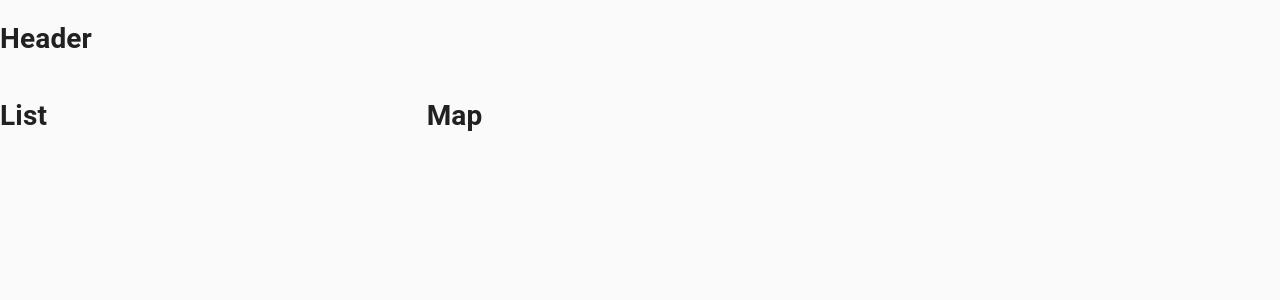
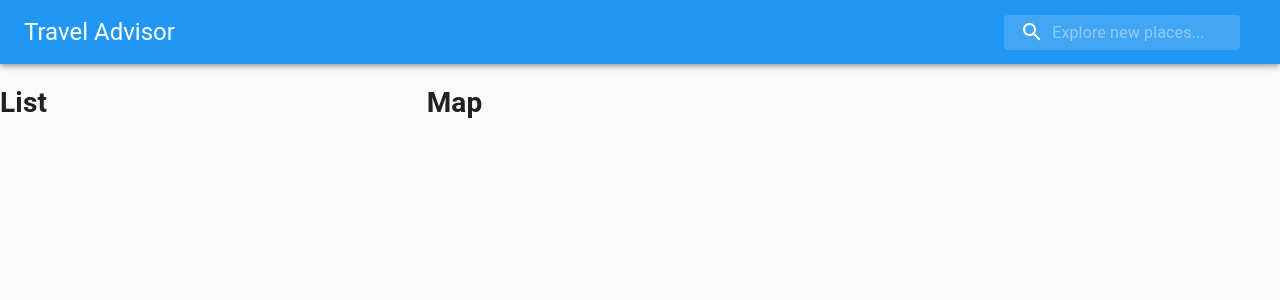
Before and after one commit to guizioliveira/travel-advisor-app, a React (Vite) app: page / in a window 1280 px wide. Shown: the top 300 px of the page. Built offline with nearby package versions, Linux system fonts and the light colour scheme.

Commit message:
add styles to header

```diff
--- a/src/components/Header/Header.tsx
+++ b/src/components/Header/Header.tsx
@@ -1,8 +1,39 @@
 import React from 'react';
+import { Autocomplete } from '@react-google-maps/api';
+import {
+    AppBar,
+    Toolbar,
+    Typography,
+    InputBase,
+    Box
+} from '@material-ui/core';
+import { Search } from '@material-ui/icons';
+
+import useStyles from './styles';
 
 const Header = () => {
+    const classes = useStyles();
     return (
-        <h1>Header</h1>
+        <AppBar
+            className={classes.primaryColor}
+            position='static'
+        >
+            <Toolbar className={classes.toolbar}>
+                <Typography variant='h5' className={classes.title}>
+                    Travel Advisor
+                </Typography>
+                <Box display="flex">
+                    {/* <Autocomplete> */}
+                        <div className={classes.search}>
+                            <div className={classes.searchIcon}>
+                                <Search/>
+                            </div>
+                                <InputBase placeholder="Explore new places..." classes={{root: classes.inputRoot, input: classes.inputInput}}/>
+                        </div>
+                    {/* </Autocomplete> */}
+                </Box>
+            </Toolbar>
+        </AppBar>
     );
 }
 
--- /dev/null
+++ b/src/components/Header/styles.tsx
@@ -0,0 +1,37 @@
+import { makeStyles, alpha } from "@material-ui/core/styles";
+
+
+
+export default makeStyles((theme) =>({
+    primaryColor: {
+      backgroundColor: '#2196f3',
+    },
+    title : {
+        display: 'none',
+        [theme.breakpoints.up('sm')]: {
+            display: 'block',
+        },
+    },
+    search : {
+        position: 'relative',
+        borderRadius: theme.shape.borderRadius,
+        backgroundColor: alpha(theme.palette.common.white, 0.15),
+        '&:hover': { backgroundColor: alpha(theme.palette.common.white, 0.25) },
+        marginRight: theme.spacing(2),
+        marginLeft: 0,
+        width: '100%',
+        [theme.breakpoints.up('sm')]: { marginLeft: theme.spacing(3), width: 'auto' },
+    },
+    searchIcon: {
+        padding: theme.spacing(0,2), height: '100%', position: 'absolute', pointerEvents: 'none', display: 'flex', alignItems: 'center', justifyContent: 'center',
+    },
+    inputRoot: {
+      color: 'inherit',
+    },
+    inputInput: {
+      padding: theme.spacing(1, 1, 1, 0), paddingLeft: `calc(1em + ${theme.spacing(4)}px)`, transition: theme.transitions.create('width'), width: '100%', [theme.breakpoints.up('md')]: { width: '20ch' },
+    },
+    toolbar: {
+      display: 'flex', justifyContent: 'space-between',
+    },
+}));
```
Also changed, not shown: src/components/Header/styles.jsx (deleted), src/components/List/styles.jsx (deleted), src/components/List/styles.tsx (added), src/components/Map/styles.jsx (deleted), src/components/Map/styles.tsx (added), src/components/PlaceDetails/styles.jsx (deleted), src/components/PlaceDetails/styles.tsx (added).
